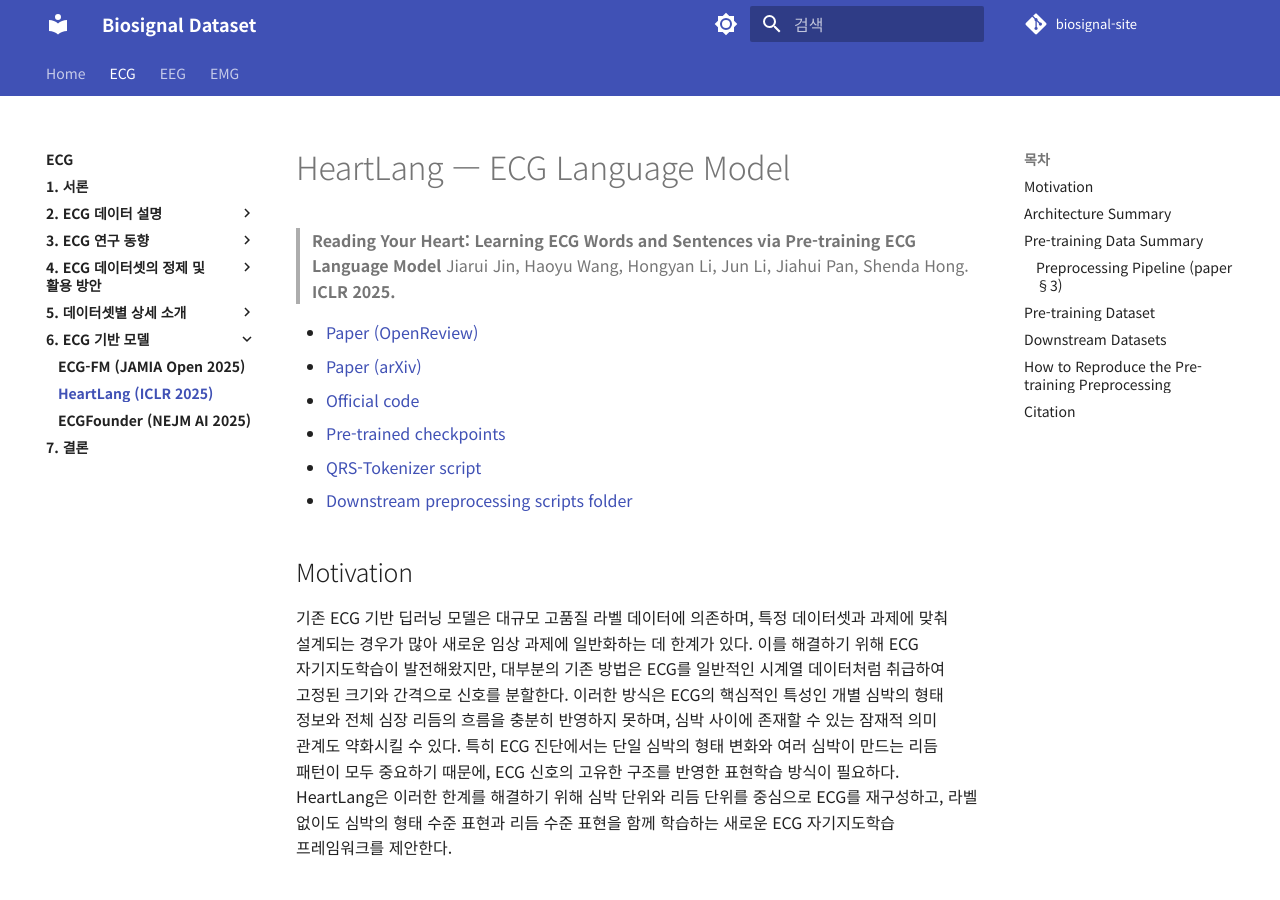
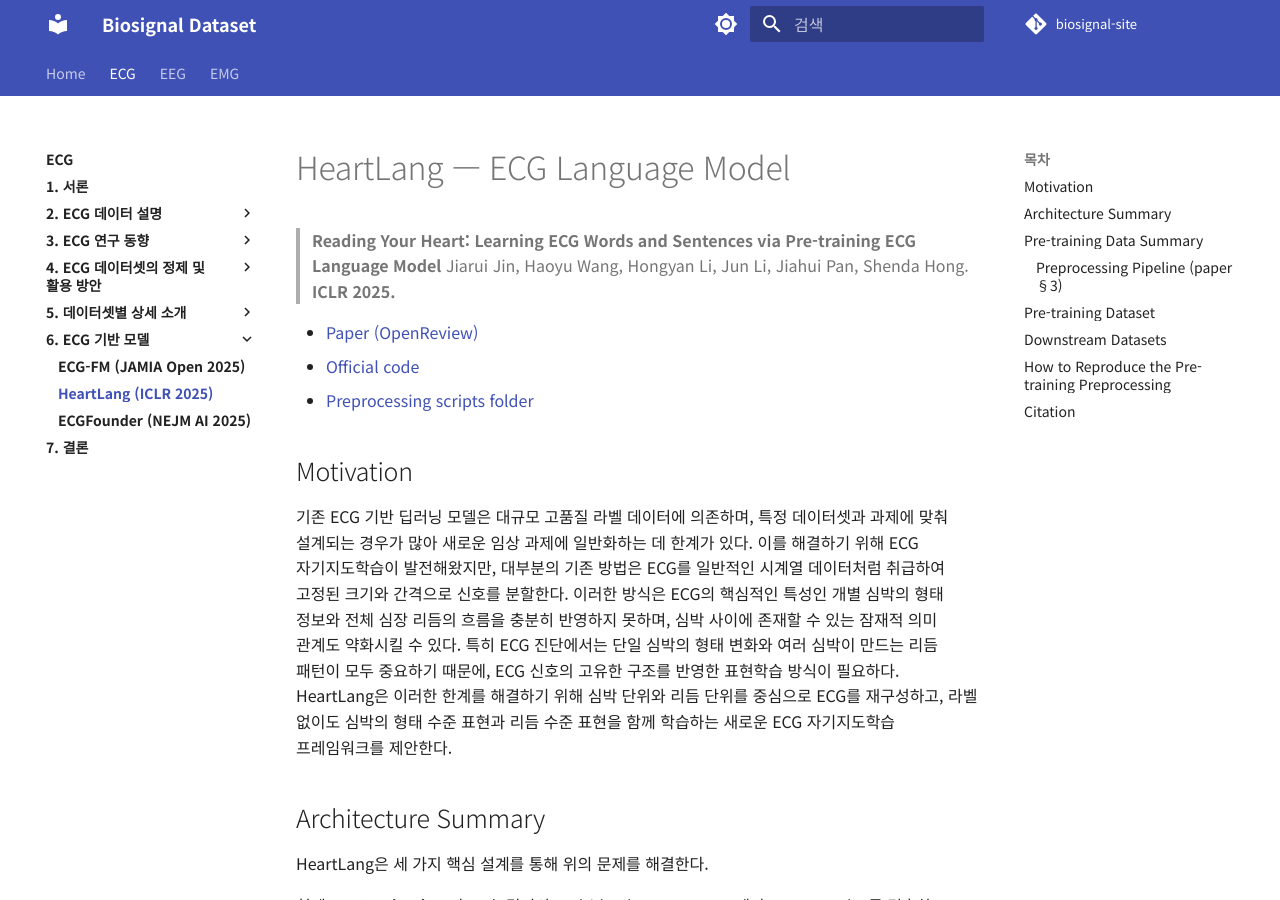
Before and after one commit to iwantjeonyeok/biosignal-site, an MkDocs documentation site: the page built from docs/ecg/6-ecg-기반-모델/heartlang.md, in a window 1280 px wide and 900 px high. Built offline with MkDocs 1.6.1 and Material for MkDocs 9.7.7, drawn with Linux system fonts in a browser that asks for light colours; comment, search, counter and statistics services are not loaded.

Commit message:
Update heartlang.md

```diff
--- a/docs/ecg/6-ecg-기반-모델/heartlang.md
+++ b/docs/ecg/6-ecg-기반-모델/heartlang.md
@@ -4,11 +4,8 @@
 > Jiarui Jin, Haoyu Wang, Hongyan Li, Jun Li, Jiahui Pan, Shenda Hong. **ICLR 2025.**
 
 - [Paper (OpenReview)](https://openreview.net/forum?id=6Hz1Ko087B)
-- [Paper (arXiv)](https://arxiv.org/abs/2502.10707)
 - [Official code](https://github.com/PKUDigitalHealth/HeartLang)
-- [Pre-trained checkpoints](https://huggingface.co/PKUDigitalHealth/HeartLang)
-- [QRS-Tokenizer script](https://github.com/PKUDigitalHealth/HeartLang/blob/main/QRSTokenizer.py)
-- [Downstream preprocessing scripts folder](https://github.com/PKUDigitalHealth/HeartLang/tree/main/datasets/dataset_preprocess)
+- [Preprocessing scripts folder](https://github.com/PKUDigitalHealth/HeartLang/tree/main/datasets/dataset_preprocess)
 
 ## Motivation
 
```
